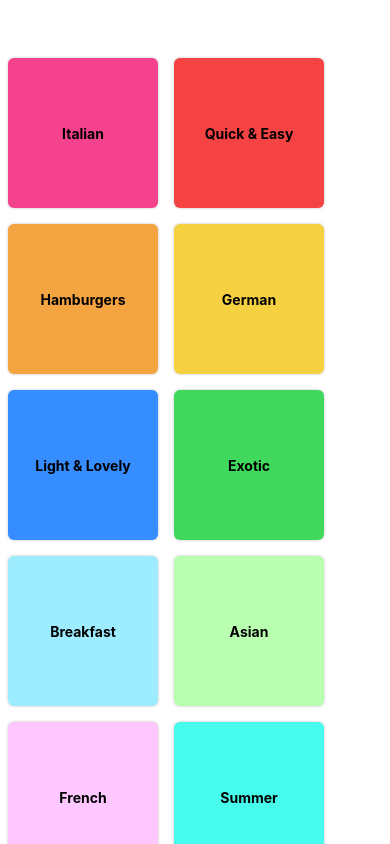
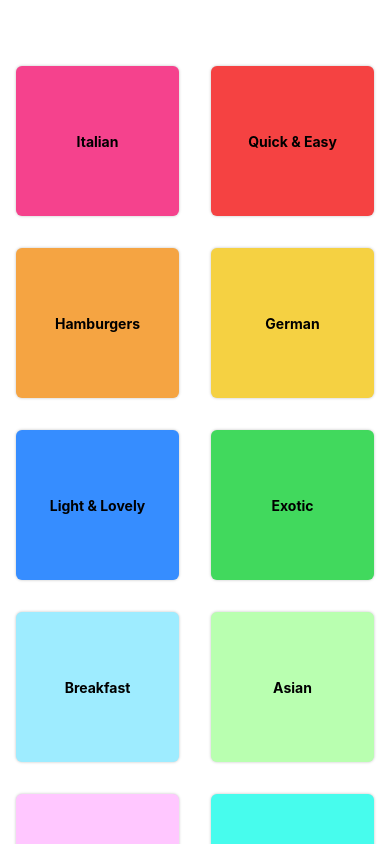
Before and after one commit to jvanleersum/React-Native-Demo-Meals-App, a React Native app: screen / in a window 390 px wide. Built offline with nearby package versions, Linux system fonts and the light colour scheme.

Commit message:
updated styling on category tiles

```diff
--- a/components/CategoryTile.js
+++ b/components/CategoryTile.js
@@ -1,29 +1,38 @@
-import { View, Text, StyleSheet } from 'react-native';
+import { View, Text, StyleSheet, Pressable } from "react-native";
 
 const CategoryTile = ({ title, color }) => {
-  return <View style={[styles.container, {backgroundColor: color}]}>
+  return (
+    <View style={[styles.container, { backgroundColor: color }]}>
+      <Pressable android_ripple={{color: 'white'}} style={({pressed}) => {pressed && styles.pressedItem}}>
         <Text style={styles.title}>{title}</Text>
+      </Pressable>
     </View>
+  );
 };
 
 export default CategoryTile;
 
 const styles = StyleSheet.create({
   container: {
+    flex: 1,
     width: 150,
     height: 150,
-   justifyContent: 'center',
-   alignItems: 'center',
-   margin: 8,
+    justifyContent: "center",
+    alignItems: "center",
+    margin: 16,
     padding: 8,
     borderRadius: 6,
     elevation: 4,
     shadowColor: "black",
-   shadowOffset: {width: 0, height: 0},
+    shadowOffset: { width: 0, height: 0 },
     shadowOpacity: 0.25,
-   shadowRadius: 3
+    shadowRadius: 3,
+  },
+  pressedItem: {
+    opacity: 0.5
   },
   title: {
-    fontWeight: 'bold'
-  }
+    fontWeight: "bold",
+  },
+
 });
```
Also changed, not shown: 1 other file (tests, documents, lock files or other folders). Lines whose indentation alone changed are shown as unchanged.
